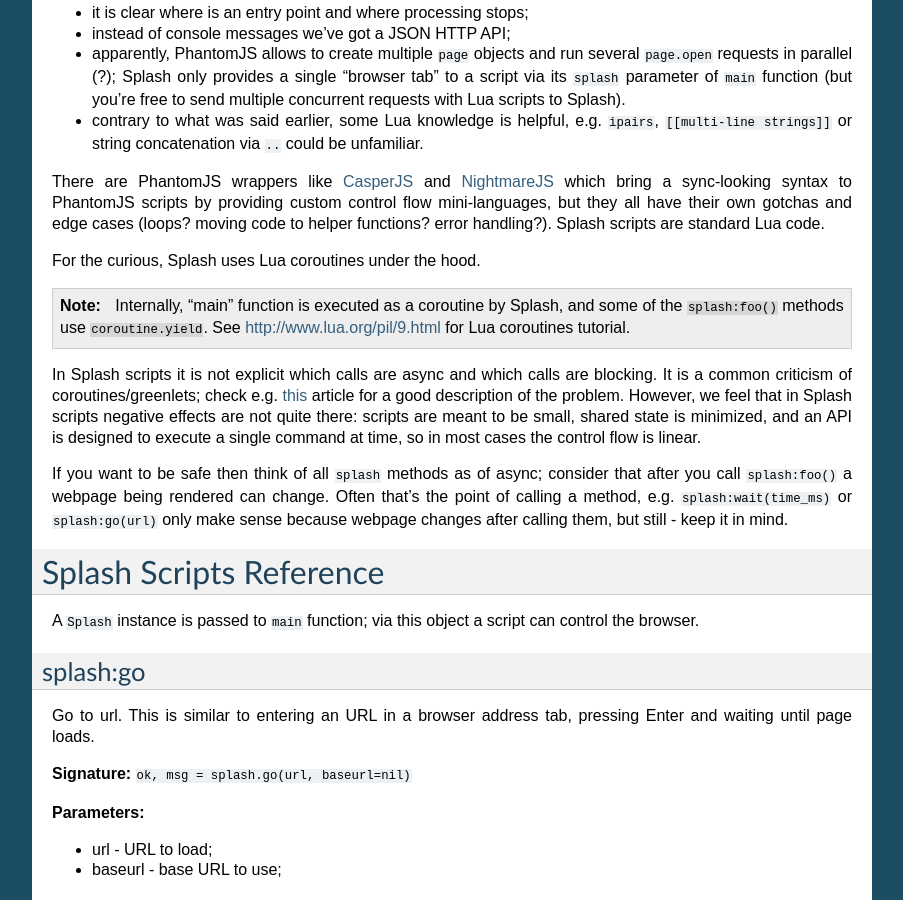
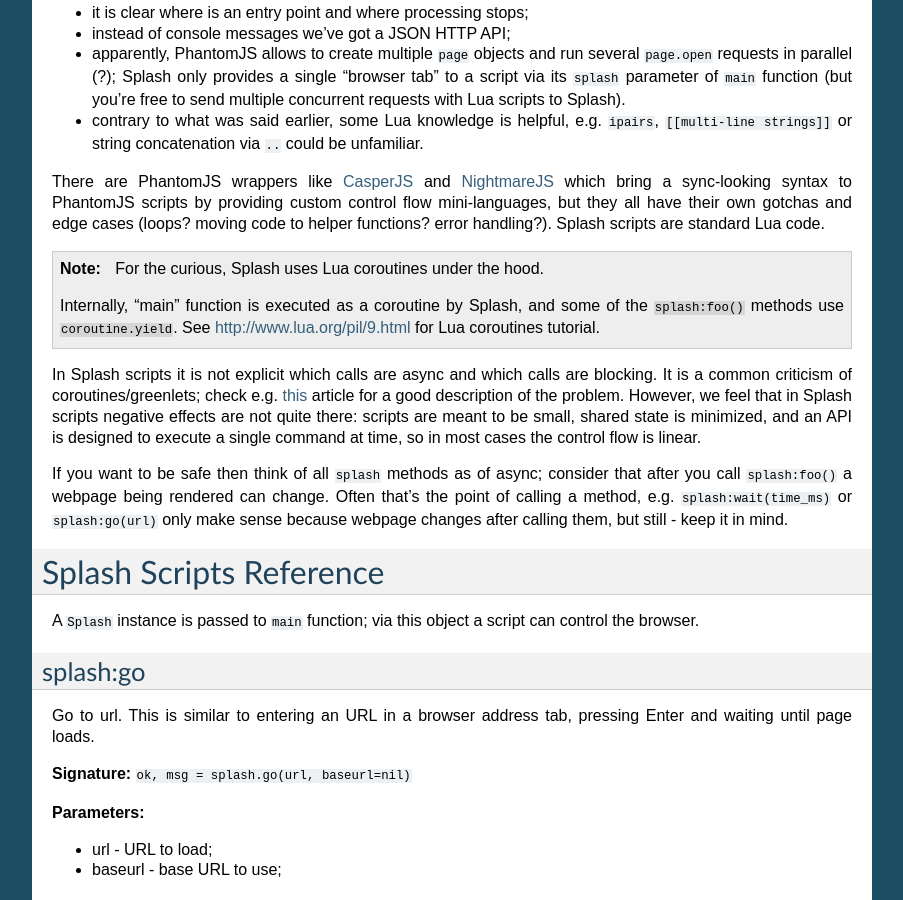
Before and after one commit to scrapinghub/splash, a Sphinx documentation site: the page built from docs/scripting.rst, in a window 1280 px wide and 900 px high, scrolled down 3228 px. Shown: the whole window, without its empty margins (198-1101 px from the left). Built offline with Sphinx 7.4.7, drawn with Linux system fonts in a browser that asks for light colours.

Commit message:
DOC move a sentence to notes

```diff
--- a/docs/scripting.rst
+++ b/docs/scripting.rst
@@ -236,9 +236,10 @@
 .. _CasperJS: http://casperjs.org/
 .. _NightmareJS:
 
-For the curious, Splash uses Lua coroutines under the hood.
 
 .. note::
+
+    For the curious, Splash uses Lua coroutines under the hood.
 
     Internally, "main" function is executed as a coroutine by Splash,
     and some of the ``splash:foo()`` methods use ``coroutine.yield``.
```
